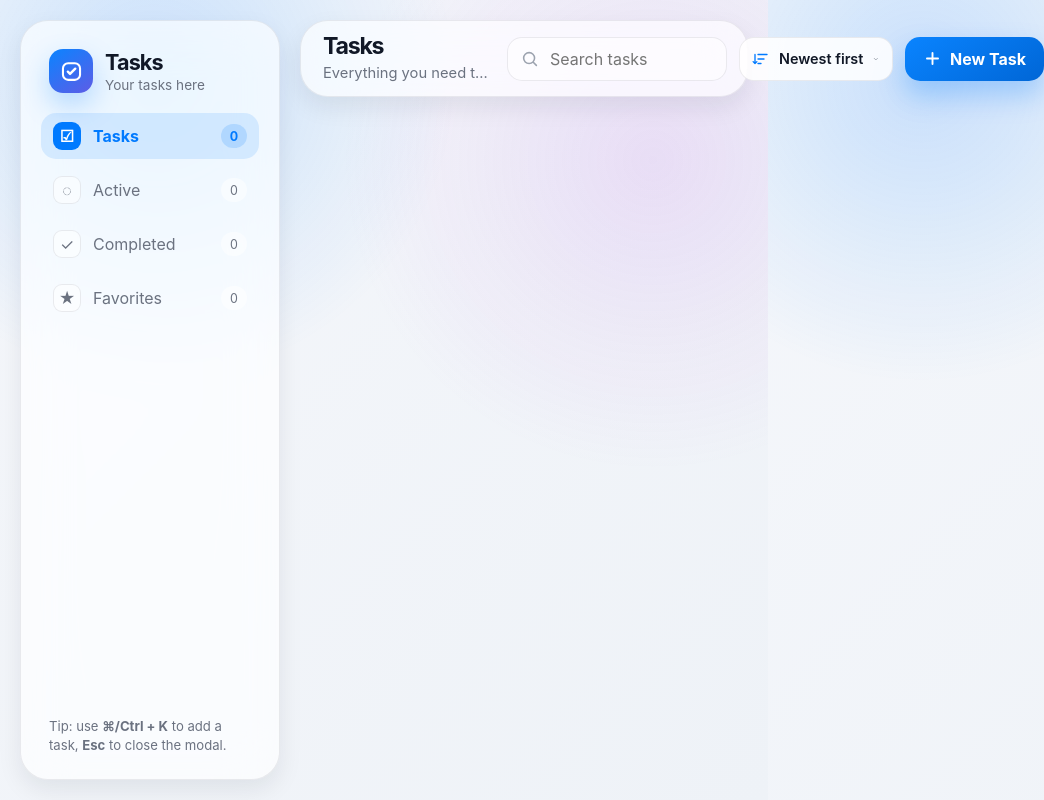
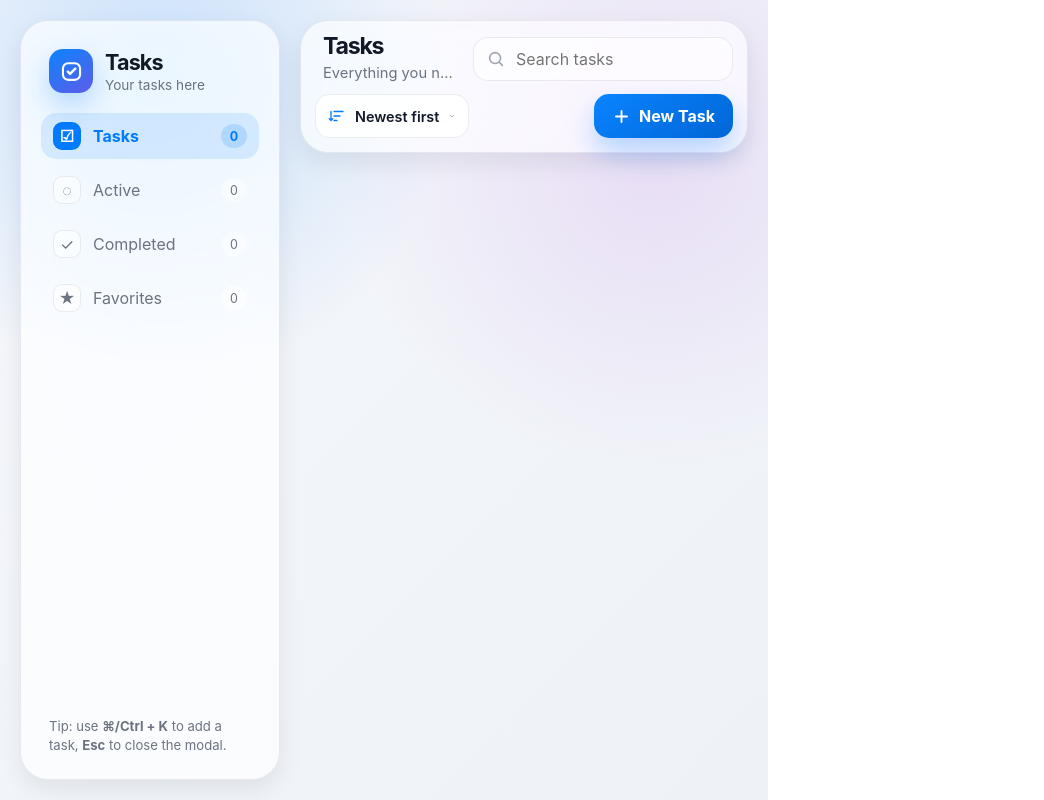
Before and after one commit to Abdughafur/TaskMaster, a plain HTML site: page index.html in a window 768 px wide. Shown: the whole page, 1044 px wide, since content can reach past the window. Drawn offline with Linux system fonts and the light colour scheme.

Commit message:
Improve responsive custom sort menu layout

```diff
--- a/style.css
+++ b/style.css
@@ -924,6 +924,20 @@ button {
   transform: translateX(-50%) translateY(0);
 }
 
+@media (min-width: 768px) and (max-width: 1100px) {
+  .topbar {
+    grid-template-columns: minmax(140px, 1fr) minmax(180px, 260px);
+    grid-template-areas:
+      "title search"
+      "sort add";
+  }
+
+  .title-block { grid-area: title; }
+  .search-wrap { grid-area: search; }
+  .sort-control { grid-area: sort; width: 100%; }
+  .add-button { grid-area: add; justify-self: end; }
+}
+
 @media (max-width: 767px) {
   body {
     background:
```
